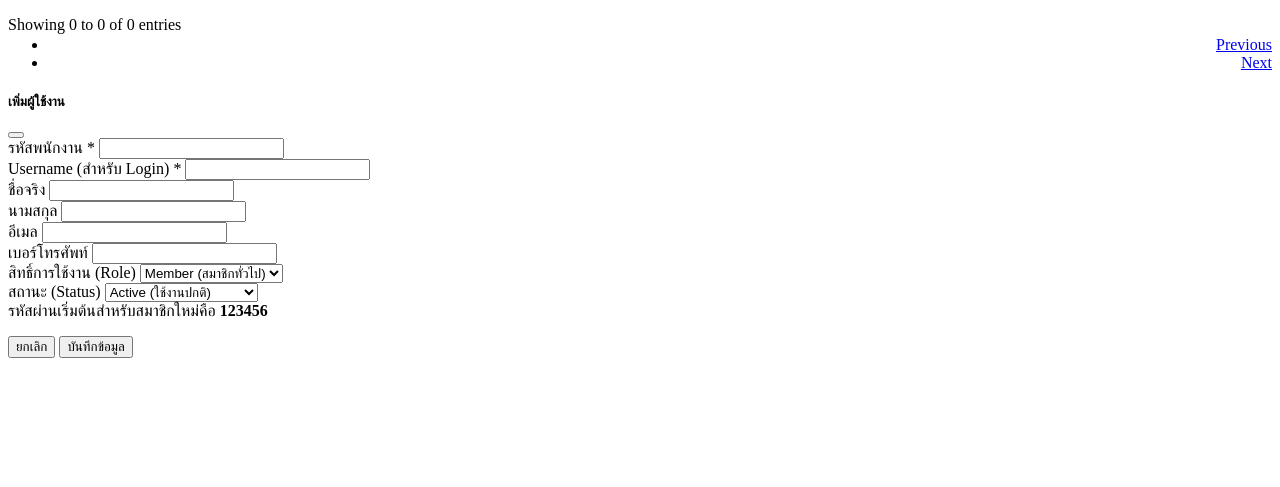
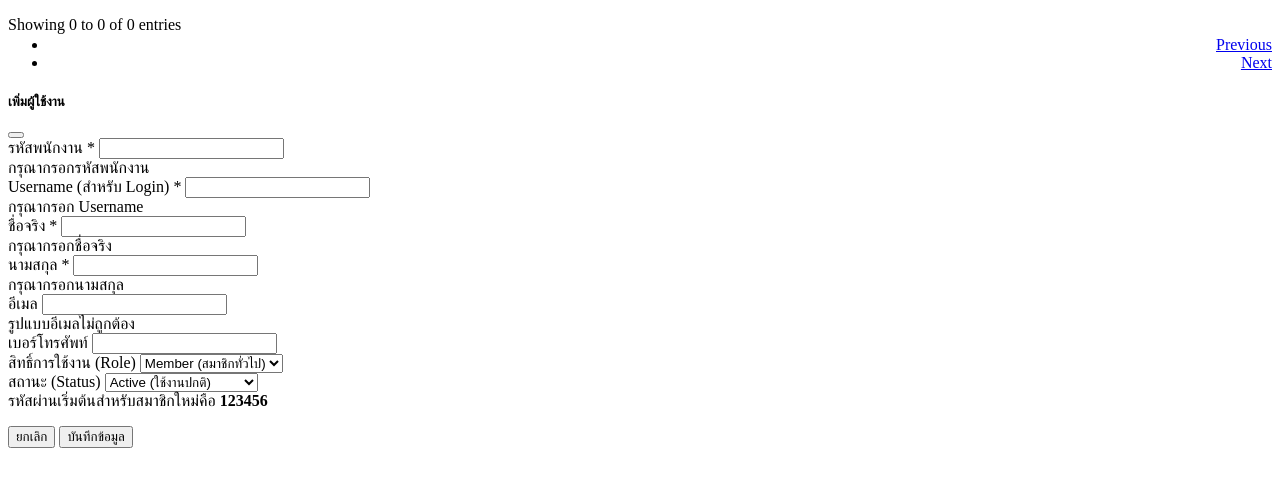
Before and after one commit to badgod/library_project, a PHP site: page /admin/pages/user/user.php in a window 1280 px wide. Shown: the part 178-665 px from the top of the page. Run offline with PHP 8.4, Linux system fonts and the light colour scheme; some libraries are stand-ins or nearby versions.

Commit message:
update category user

```diff
--- a/admin/includes/sidebar.php
+++ b/admin/includes/sidebar.php
@@ -51,7 +51,7 @@
                 <li class="nav-item">
                     <?php $active = ($route == 'category') ? 'active' : ''; ?>
                     <a class="nav-link d-flex align-items-center gap-2 <?= $active ?>" href="category">
-                        <i class="fa-solid fa-list fa-fw"></i>
+                        <i class="fa-solid fa-tags fa-fw"></i>
                         หมวดหมู่หนังสือ
                     </a>
                 </li>
--- a/admin/pages/user/user.php
+++ b/admin/pages/user/user.php
@@ -33,7 +33,7 @@
                 <button type="button" class="btn-close" data-bs-dismiss="modal"></button>
             </div>
             <div class="modal-body">
-                <form id="userForm">
+                <form id="userForm" class="needs-validation" novalidate>
                     <input type="hidden" name="action" id="formAction" value="create">
                     <input type="hidden" name="user_id" id="userId">
                     <input type="hidden" name="member_id" id="memberId">
@@ -42,21 +42,25 @@
                         <div class="col-md-6">
                             <label class="form-label">รหัสพนักงาน <span class="text-danger">*</span></label>
                             <input type="text" class="form-control" name="employee_id" id="employeeId" required>
+                            <div class="invalid-feedback">กรุณากรอกรหัสพนักงาน</div>
                         </div>
                         <div class="col-md-6">
                             <label class="form-label">Username (สำหรับ Login) <span class="text-danger">*</span></label>
                             <input type="text" class="form-control" name="username" id="username" required>
+                            <div class="invalid-feedback">กรุณากรอก Username</div>
                         </div>
                     </div>
 
                     <div class="row mb-3">
                         <div class="col-md-6">
-                            <label class="form-label">ชื่อจริง</label>
+                            <label class="form-label">ชื่อจริง <span class="text-danger">*</span></label>
                             <input type="text" class="form-control" name="first_name" id="firstName" required>
+                            <div class="invalid-feedback">กรุณากรอกชื่อจริง</div>
                         </div>
                         <div class="col-md-6">
-                            <label class="form-label">นามสกุล</label>
+                            <label class="form-label">นามสกุล <span class="text-danger">*</span></label>
                             <input type="text" class="form-control" name="last_name" id="lastName" required>
+                            <div class="invalid-feedback">กรุณากรอกนามสกุล</div>
                         </div>
                     </div>
 
@@ -64,6 +68,7 @@
                         <div class="col-md-6">
                             <label class="form-label">อีเมล</label>
                             <input type="email" class="form-control" name="email" id="email">
+                            <div class="invalid-feedback">รูปแบบอีเมลไม่ถูกต้อง</div>
                         </div>
                         <div class="col-md-6">
                             <label class="form-label">เบอร์โทรศัพท์</label>
@@ -99,8 +104,8 @@
                 </form>
             </div>
             <div class="modal-footer">
-                <button type="button" class="btn btn-secondary" data-bs-dismiss="modal">ยกเลิก</button>
-                <button type="button" class="btn btn-primary" onclick="saveUser()">บันทึกข้อมูล</button>
+                <button type="button" class="btn btn-secondary" data-bs-dismiss="modal"><i class="fa-solid fa-xmark me-2"></i>ยกเลิก</button>
+                <button type="submit" form="userForm" class="btn btn-primary"><i class="fa-solid fa-floppy-disk me-2"></i>บันทึกข้อมูล</button>
             </div>
         </div>
     </div>
@@ -115,40 +120,37 @@
 let table;
 
 $(document).ready(function() {
+    // Initial DataTable
     table = $('#usersTable').DataTable({
         ajax: 'api/user_api.php',
-            columns: [{
-                    data: 'employee_id'
-                },
+        columns: [
+            { data: 'employee_id' },
             {
                 data: null,
                 render: function(data) {
                     return `${data.first_name} ${data.last_name}`;
                 }
             },
-                {
-                    data: 'username'
-                },
+            { data: 'username' },
             {
                 data: 'role',
                 render: function(data) {
-                        return data === 'admin' ?
-                            '<span class="badge bg-danger">Admin</span>' :
-                            '<span class="badge bg-primary">Member</span>';
+                    return data === 'admin'
+                        ? '<span class="badge bg-danger">Admin</span>'
+                        : '<span class="badge bg-primary">Member</span>';
                 }
             },
             {
                 data: 'status',
                 render: function(data) {
-                        if (data === 'active') return '<span class="badge bg-success">Active</span>';
-                        if (data === 'inactive') return '<span class="badge bg-secondary">Inactive</span>';
+                    if(data === 'active') return '<span class="badge bg-success">Active</span>';
+                    if(data === 'inactive') return '<span class="badge bg-secondary">Inactive</span>';
                     return '<span class="badge bg-warning text-dark">Pending</span>';
                 }
             },
             {
                 data: null,
                 render: function(data, type, row) {
-                        // แปลงข้อมูลเป็น JSON string เพื่อส่งเข้าฟังก์ชัน edit (ป้องกัน quote error)
                     let jsonRow = JSON.stringify(row).replace(/"/g, '&quot;');
                     return `
                         <div class="btn-group" role="group">
@@ -166,19 +168,31 @@
                 }
             }
         ],
-            language: {
-                url: "//cdn.datatables.net/plug-ins/1.13.7/i18n/th.json"
+        language: { url: "//cdn.datatables.net/plug-ins/1.13.7/i18n/th.json" }
+    });
+
+    // 4. Form Submit Listener with Validation
+    $('#userForm').on('submit', function(event) {
+        // หยุดการ submit ปกติ
+        event.preventDefault();
+        event.stopPropagation();
+
+        const form = this;
+
+        // ตรวจสอบว่าฟอร์มถูกต้องหรือไม่
+        if (form.checkValidity()) {
+            saveUserAjax(); // ถ้าผ่าน ให้ส่ง Ajax
         }
+
+        // เพิ่ม class เพื่อแสดงผล validation (สีเขียว/แดง)
+        $(form).addClass('was-validated');
     });
 });
 
 function openCreateModal() {
-        $('#userForm')[0].reset();
-        $('#formAction').val('create');
-        $('#userId').val('');
-        $('#memberId').val('');
+    resetForm(); // ล้างค่าและ Validation เก่า
 
-        // เปิดให้กรอกรหัสพนักงานและ username ได้
+    // เปิดให้กรอกได้
     $('#employeeId').prop('readonly', false);
     $('#username').prop('readonly', false);
 
@@ -187,12 +201,14 @@
 }
 
 function editUser(data) {
+    resetForm(); // ล้างค่าและ Validation เก่า
+
     $('#formAction').val('update');
     $('#userId').val(data.user_id);
     $('#memberId').val(data.member_id);
 
-        $('#employeeId').val(data.employee_id).prop('readonly', true); // ห้ามแก้รหัสพนักงาน
-        $('#username').val(data.username).prop('readonly', true); // ห้ามแก้ username
+    $('#employeeId').val(data.employee_id).prop('readonly', true);
+    $('#username').val(data.username).prop('readonly', true);
     $('#firstName').val(data.first_name);
     $('#lastName').val(data.last_name);
     $('#email').val(data.email);
@@ -204,26 +220,34 @@
     $('#userModal').modal('show');
 }
 
-    function saveUser() {
-        // Client validation
-        if (!$('#employeeId').val() || !$('#username').val() || !$('#firstName').val()) {
-            Swal.fire('แจ้งเตือน', 'กรุณากรอกข้อมูลที่จำเป็นให้ครบถ้วน', 'warning');
-            return;
+function resetForm() {
+    $('#userForm')[0].reset();
+    $('#formAction').val('create');
+    $('#userId').val('');
+    $('#memberId').val('');
+    // ล้าง class validation ออก เพื่อไม่ให้ขึ้นสีแดงค้าง
+    $('#userForm').removeClass('was-validated');
 }
 
+// แยกฟังก์ชัน Ajax ออกมาเพื่อเรียกใช้เมื่อ Validate ผ่าน
+function saveUserAjax() {
     $.ajax({
         url: 'api/user_api.php',
         method: 'POST',
         data: $('#userForm').serialize(),
         dataType: 'json',
         success: function(res) {
-                if (res.status === 'success') {
+            if(res.status === 'success') {
                 Swal.fire('สำเร็จ', res.message, 'success');
                 $('#userModal').modal('hide');
                 table.ajax.reload();
             } else {
                 Swal.fire('ผิดพลาด', res.message, 'error');
             }
+        },
+        error: function(err) {
+            console.error(err);
+            Swal.fire('Error', 'เกิดข้อผิดพลาดในการเชื่อมต่อ', 'error');
         }
     });
 }
@@ -242,13 +266,10 @@
             $.ajax({
                 url: 'api/user_api.php',
                 method: 'POST',
-                    data: {
-                        action: 'reset_password',
-                        id: id
-                    },
+                data: { action: 'reset_password', id: id },
                 dataType: 'json',
                 success: function(res) {
-                        if (res.status === 'success') {
+                    if(res.status === 'success') {
                         Swal.fire('เรียบร้อย', res.message, 'success');
                     } else {
                         Swal.fire('Error', res.message, 'error');
@@ -273,14 +294,10 @@
             $.ajax({
                 url: 'api/user_api.php',
                 method: 'POST',
-                    data: {
-                        action: 'delete',
-                        user_id: uid,
-                        member_id: mid
-                    },
+                data: { action: 'delete', user_id: uid, member_id: mid },
                 dataType: 'json',
                 success: function(res) {
-                        if (res.status === 'success') {
+                    if(res.status === 'success') {
                         Swal.fire('ลบสำเร็จ', res.message, 'success');
                         table.ajax.reload();
                     } else {
```
Also changed, not shown: admin/pages/category/category.php (+49 -18 lines). Lines whose indentation alone changed are shown as unchanged.
